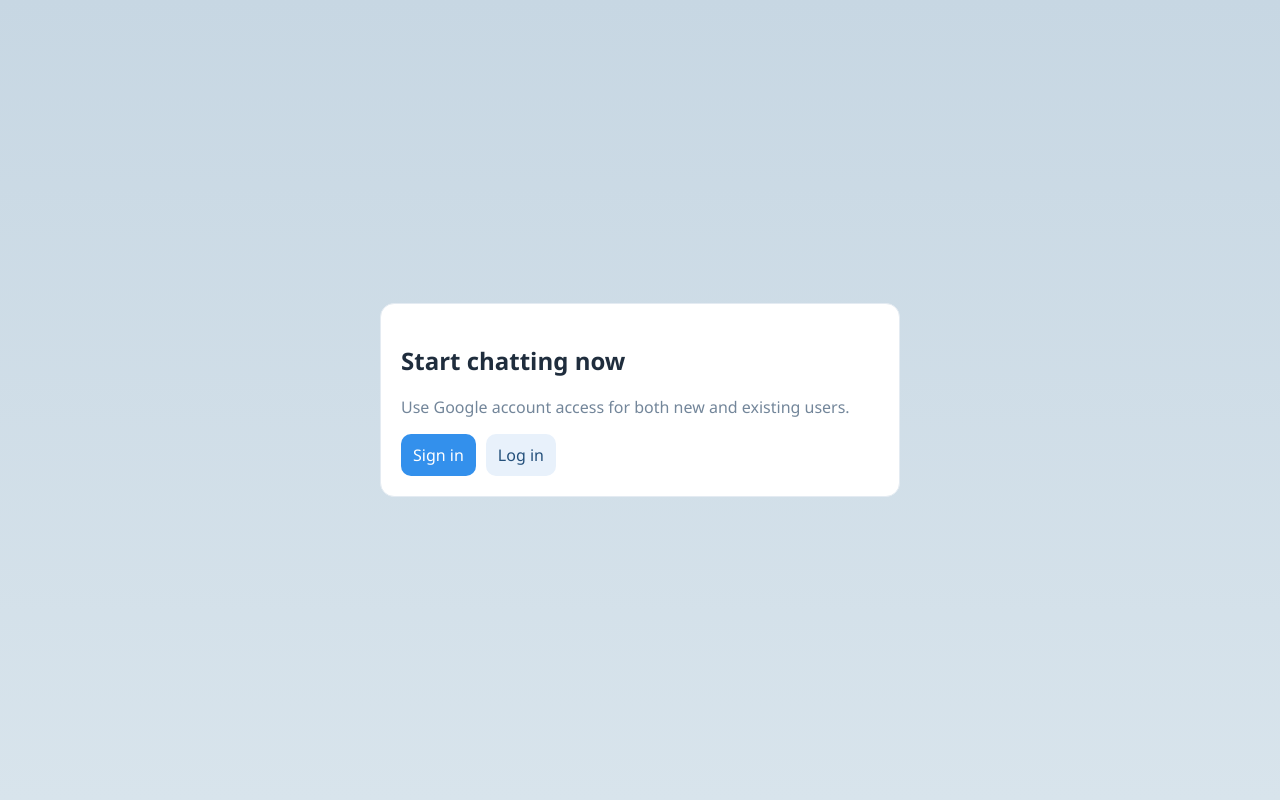
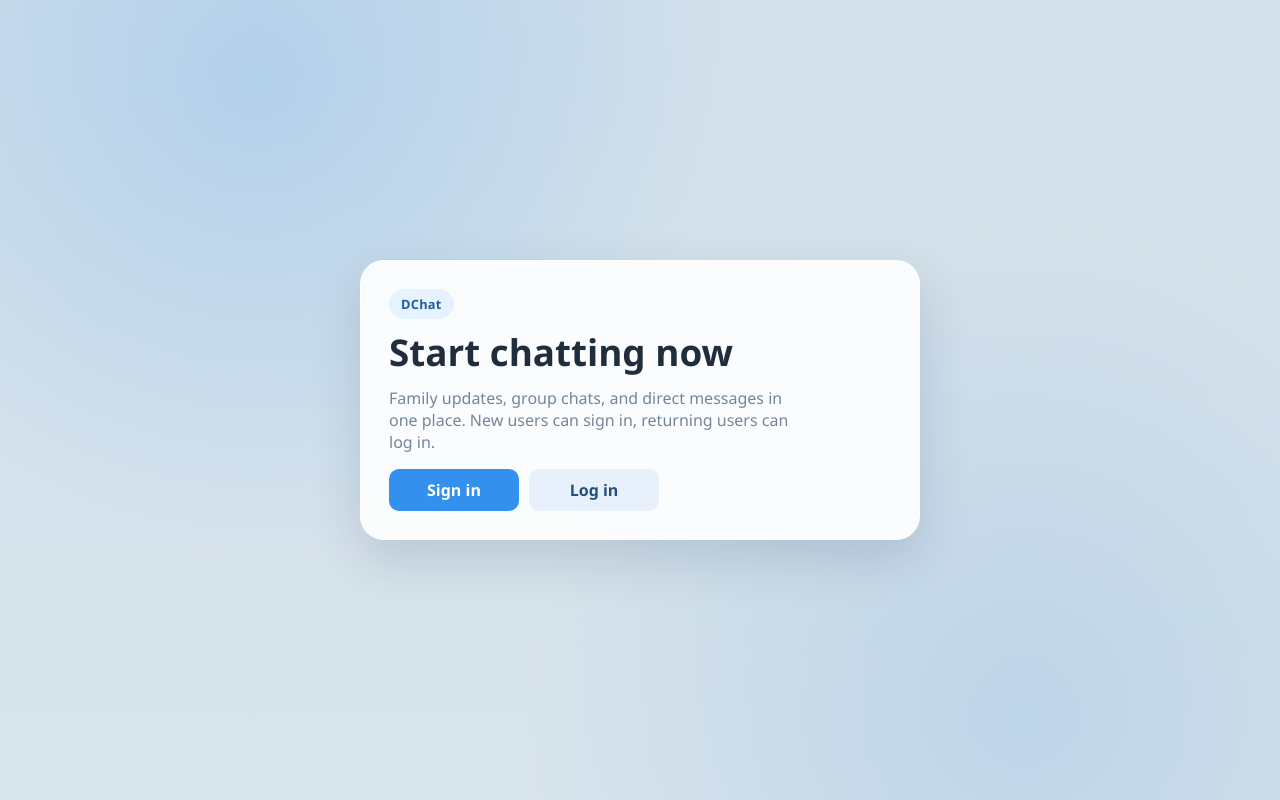
Before and after one commit to ethantan0716-gif/dchat, a Next.js app: page /signin in a window 1280 px wide. Built offline with nearby package versions, Linux system fonts and the light colour scheme; no server answers.

Commit message:
Improve auth page UI and update styles

```diff
--- a/app/(auth)/signin/page.tsx
+++ b/app/(auth)/signin/page.tsx
@@ -10,18 +10,22 @@ export default async function SignInPage() {
   }
 
   return (
-    <main className="page-center">
-      <section className="card">
+    <main className="auth-shell">
+      <section className="auth-card">
+        <div className="auth-pill">DChat</div>
         <h1>Start chatting now</h1>
-        <p className="muted">Use Google account access for both new and existing users.</p>
-        <div style={{ display: "flex", gap: 10, flexWrap: "wrap", marginTop: 10 }}>
+        <p className="muted">
+          Family updates, group chats, and direct messages in one place. New users can sign in, returning users can
+          log in.
+        </p>
+        <div className="auth-actions">
           <form
             action={async () => {
               "use server";
               await signIn("google", { redirectTo: "/conversations" });
             }}
           >
-            <button className="btn" type="submit">
+            <button className="btn auth-btn-primary" type="submit">
               Sign in
             </button>
           </form>
@@ -31,7 +35,7 @@ export default async function SignInPage() {
               await signIn("google", { redirectTo: "/conversations" });
             }}
           >
-            <button className="btn btn-secondary" type="submit">
+            <button className="btn btn-secondary auth-btn-secondary" type="submit">
               Log in
             </button>
           </form>
--- a/app/globals.css
+++ b/app/globals.css
@@ -406,6 +406,66 @@ select {
   color: var(--muted);
 }
 
+.auth-shell {
+  min-height: 100vh;
+  display: grid;
+  place-items: center;
+  padding: 24px;
+  background:
+    radial-gradient(circle at 20% 10%, rgba(51, 144, 236, 0.2) 0, transparent 38%),
+    radial-gradient(circle at 80% 90%, rgba(43, 125, 208, 0.15) 0, transparent 40%),
+    linear-gradient(180deg, #d2e0ea 0%, #d8e4ec 100%);
+}
+
+.auth-card {
+  width: min(560px, 100%);
+  background: rgba(255, 255, 255, 0.9);
+  border: 1px solid rgba(255, 255, 255, 0.8);
+  border-radius: 24px;
+  padding: 28px;
+  box-shadow: 0 20px 50px rgba(30, 58, 88, 0.16);
+  backdrop-filter: blur(6px);
+}
+
+.auth-pill {
+  display: inline-block;
+  padding: 6px 12px;
+  border-radius: 999px;
+  background: #e6f2ff;
+  color: #1e5f9d;
+  font-size: 0.8rem;
+  font-weight: 700;
+  letter-spacing: 0.02em;
+  margin-bottom: 8px;
+}
+
+.auth-card h1 {
+  margin: 0;
+  font-size: clamp(1.6rem, 3.6vw, 2.3rem);
+}
+
+.auth-card .muted {
+  margin-top: 10px;
+  max-width: 46ch;
+}
+
+.auth-actions {
+  margin-top: 16px;
+  display: flex;
+  gap: 10px;
+  flex-wrap: wrap;
+}
+
+.auth-actions form {
+  margin: 0;
+}
+
+.auth-btn-primary,
+.auth-btn-secondary {
+  min-width: 130px;
+  font-weight: 600;
+}
+
 @media (max-width: 980px) {
   .layout-shell {
     grid-template-columns: 1fr;
@@ -430,4 +490,9 @@ select {
     top: 0;
     z-index: 10;
   }
+
+  .auth-card {
+    border-radius: 18px;
+    padding: 22px;
+  }
 }
```
Also changed, not shown: 1 other file (tests, documents, lock files or other folders).
